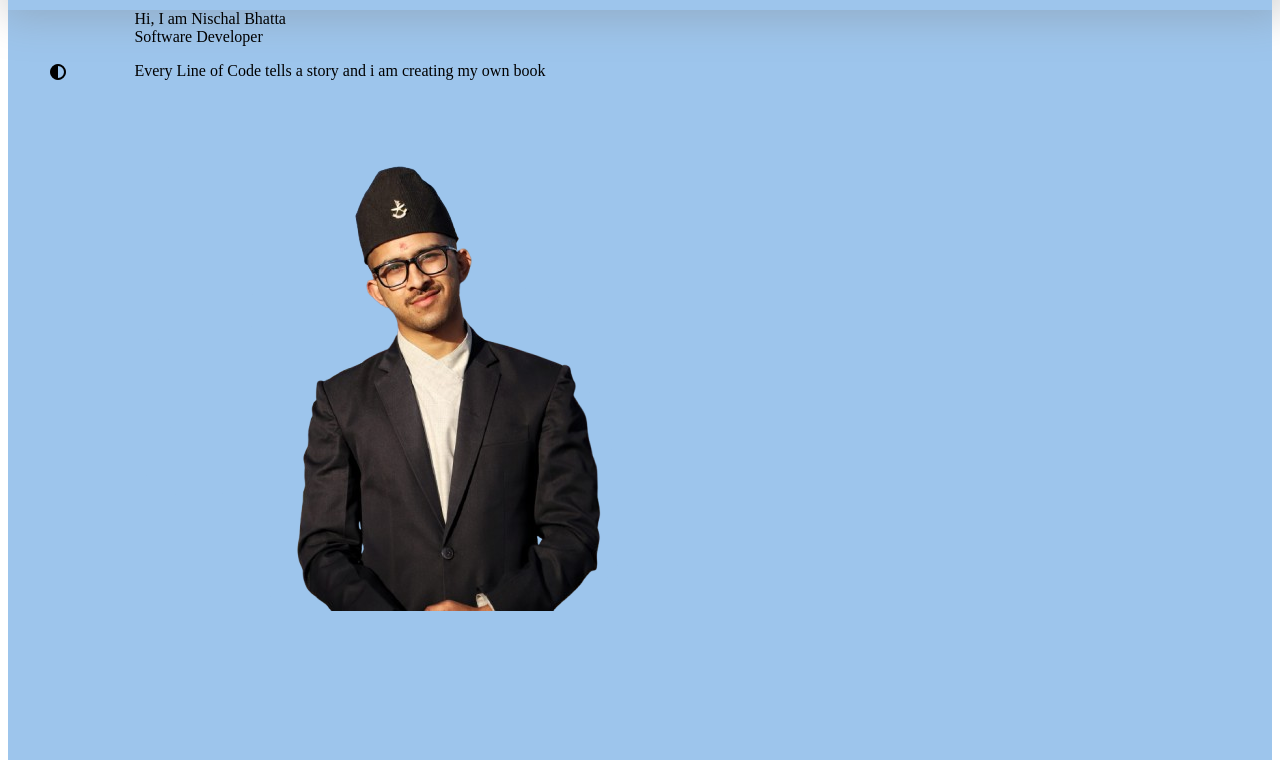
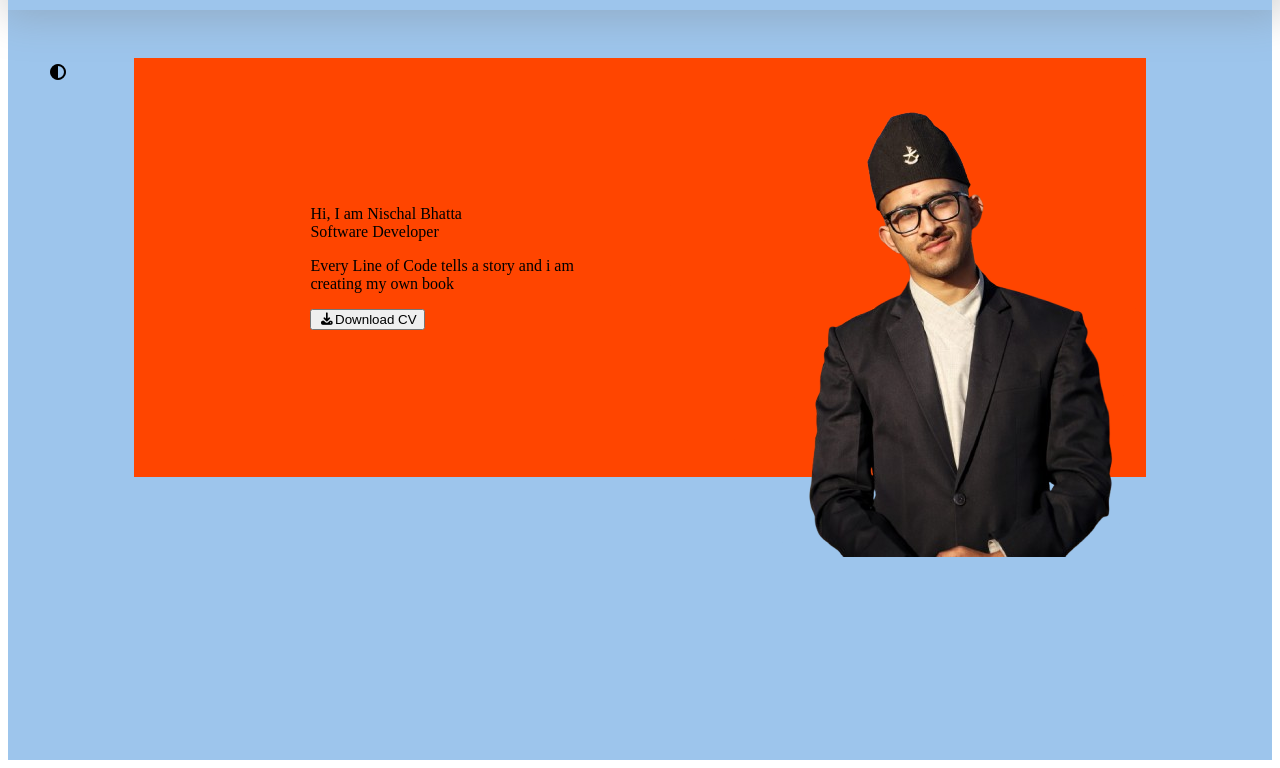
Before and after one commit to NischalBhatta/Portfolio, a plain HTML site: page index.html in a window 1280 px wide. Shown: the part 48-816 px from the top of the page. Drawn offline with Linux system fonts and the light colour scheme.

Commit message:
Polished Hero Section

```diff
--- a/index.html
+++ b/index.html
@@ -57,6 +57,11 @@
                         Software Developer
                     </div>
                     <p>Every Line of Code tells a story and i am creating my own book</p>
+                    <div>
+                        <a href="">
+                            <button><i class="fa-solid fa-download"></i>Download CV</button>
+                        </a>
+                    </div>
                 </div>
             </div>
             <div class="right flex">
--- a/style.css
+++ b/style.css
@@ -124,8 +124,42 @@ header{
 }
 
 
+/* <!-- nav bar section  --> */
 
-/* <!-- nav bar section  --> */
+/* <!-- Hero Section --> */
+
+.hero-section{
+    margin-top: 3rem;
+    max-height: 60vh;
+}
+
+.hero{
+    background: var(--color-orange);
+    grid-template-areas: "left right";
+}
+
+.left{
+    grid-area: left;
+    justify-content: center;
+    padding: 3rem;
+    flex-direction: column;
+    margin-left: 10vw;
+
+}
+
+.right{
+    grid-area: right;
+    justify-content: flex-end;
+    align-items: left;
+    margin-bottom: -5rem;
+}
+
+.right img{
+    /* width: 100%;
+    height: 115%; */
+}
+
+
 /* <!-- banner section  --> */
 /* <!-- skills section  --> */
 /* <!-- project section  --> */
```
